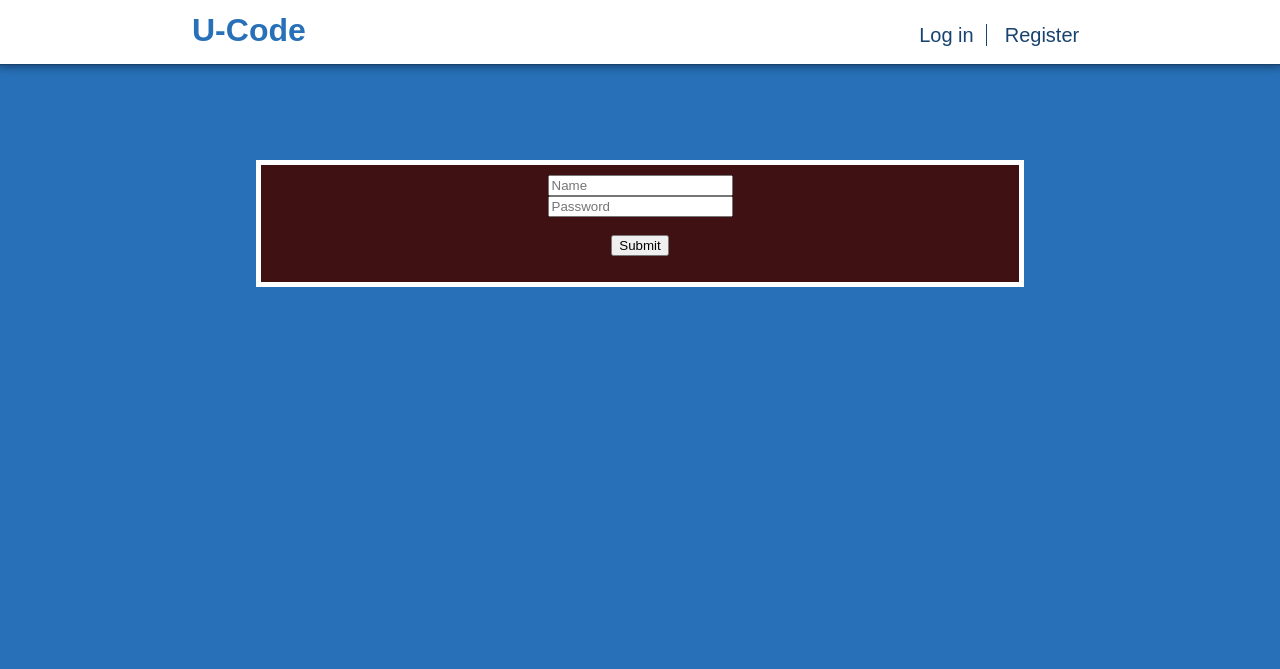
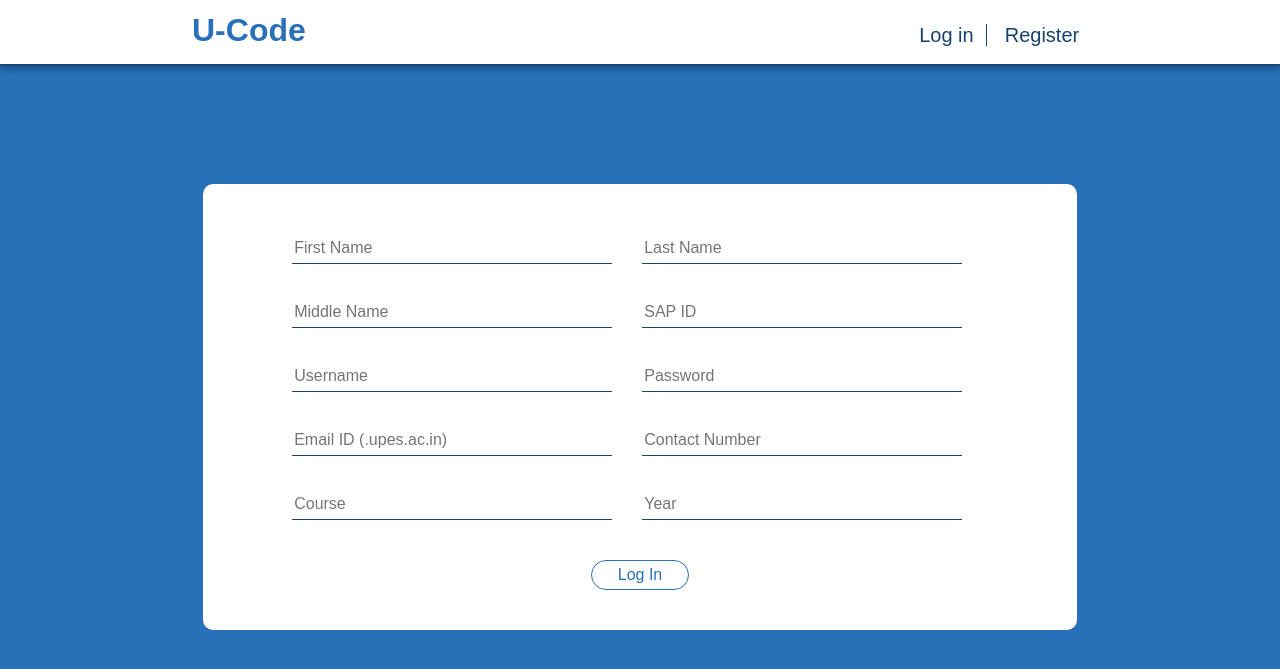
Before and after one commit to ethereal-carnival/Hackathon-IDE, a PHP site: page /register in a window 1280 px wide. Shown: the top 669 px of the page. Run offline with PHP 8.4, Linux system fonts and the light colour scheme; some libraries are stand-ins or nearby versions.

Commit message:
Registration - front end done

```diff
--- a/assets/css/register.css
+++ b/assets/css/register.css
@@ -1,14 +1,19 @@
-.center {
-    width: auto;
-    border: 5px solid white;
-    vertical-align: middle;
-    padding: 10px;
-    text-align: center;
-    background-color:#3f1112;
+.inp-group {
+    margin: 2vh 0;
 }
 
-.padding{
-     padding: 20vh 20vw;
+#register_wrapper {
+    padding-top: 23vh;
 }
 
-//#3f1112
+#register_box {
+    border-radius: 10px;
+    background-color: #fff;
+    display: inline-block;
+    padding: 3vh 7vw;
+}
+
+.inp-reg {
+    width: 25vw;
+    margin-right: 2vw;
+}
--- a/assets/parts/includes.php
+++ b/assets/parts/includes.php
@@ -1,10 +1,10 @@
 <link href="/assets/css/common.css" rel="stylesheet" />
 <link href="/assets/css/header.css" rel="stylesheet" />
-<link href="/assets/css/register.css" rel="stylesheet" />
 <link href="/assets/css/code.css" rel="stylesheet" />
 <link rel="stylesheet" href="https://cdnjs.cloudflare.com/ajax/libs/font-awesome/4.7.0/css/font-awesome.min.css">
 <link href="/assets/css/leaderboard.css" rel="stylesheet" />
 <link href="/assets/css/login.css" rel="stylesheet" />
+<link href="/assets/css/register.css" rel="stylesheet" />
 
 <script src="/assets/javascript/main.js" type="text/javascript"></script>
 <script src="https://ajax.googleapis.com/ajax/libs/jquery/3.2.1/jquery.min.js"></script>
--- a/register/index.php
+++ b/register/index.php
@@ -1,28 +1,41 @@
-<?php session_start();
-    if(isset($_SESSION['username'])) echo "
-    <html><head><script type='text/javascript'>
-    alert('Please log out before registering as another user');
-    window.location.href = '/';
-    </script></head></html>";
-?>
 <html>
     <head>
         <title>Register - uCode</title>
-        <?php include '../assets/parts/includes.php' ?>
+
+        <?php include '../assets/parts/includes.php'; ?>
     </head>
     <body>
         <?php include '../assets/parts/header.php'; ?>
-<div class="padding">
-       <div class="center">
-     <form action="">
-
-  <input id="name" placeholder="Name" type="text" name="name" value="">
-  <br>
-  <input placeholder="Password" type="text" name="pwd" value="">
-  <br><br>
-  <input id="submit" type="submit" value="Submit">
-           </form>
-        </div>
-</div>
+        <div id="register_wrapper">
+        <center>
+            <section id="register_box">
+                <form action="/assets/functions/register.php" method="post">
+                    <article class="inp-group">
+                        <input class="inp-txt inp-reg" type="text" placeholder="First Name" name="fname" />
+                        <input class="inp-txt inp-reg" type="text" placeholder="Last Name" name="lname" />
+                    </article>
+                    <article class="inp-group">
+                        <input class="inp-txt inp-reg" type="text" placeholder="Middle Name" name="mname" />
+                        <input class="inp-txt inp-reg" type="text" placeholder="SAP ID" name="sap" />
+                    </article>
+                    <article class="inp-group">
+                        <input class="inp-txt inp-reg" type="text" placeholder="Username" name="username" />
+                        <input class="inp-txt inp-reg" type="password" placeholder="Password" name="password" />
+                    </article>
+                    <article class="inp-group">
+                        <input class="inp-txt inp-reg" type="text" placeholder="Email ID (.upes.ac.in)" name="email" />
+                        <input class="inp-txt inp-reg" type="text" placeholder="Contact Number" name="number" />
+                    </article>
+                    <article class="inp-group">
+                        <input class="inp-txt inp-reg" type="text" placeholder="Course" name="course" />
+                        <input class="inp-txt inp-reg" type="number" placeholder="Year" name="Year" />
+                    </article>
+                    <article>
+                        <input type="submit" name="Submit" value="Log in" class="btn-submit"/>
+                    </article>
+                </form>
+            </section>
+        </center>
+    </div>
     </body>
 </html>
```
Also changed, not shown: 2 other files.
